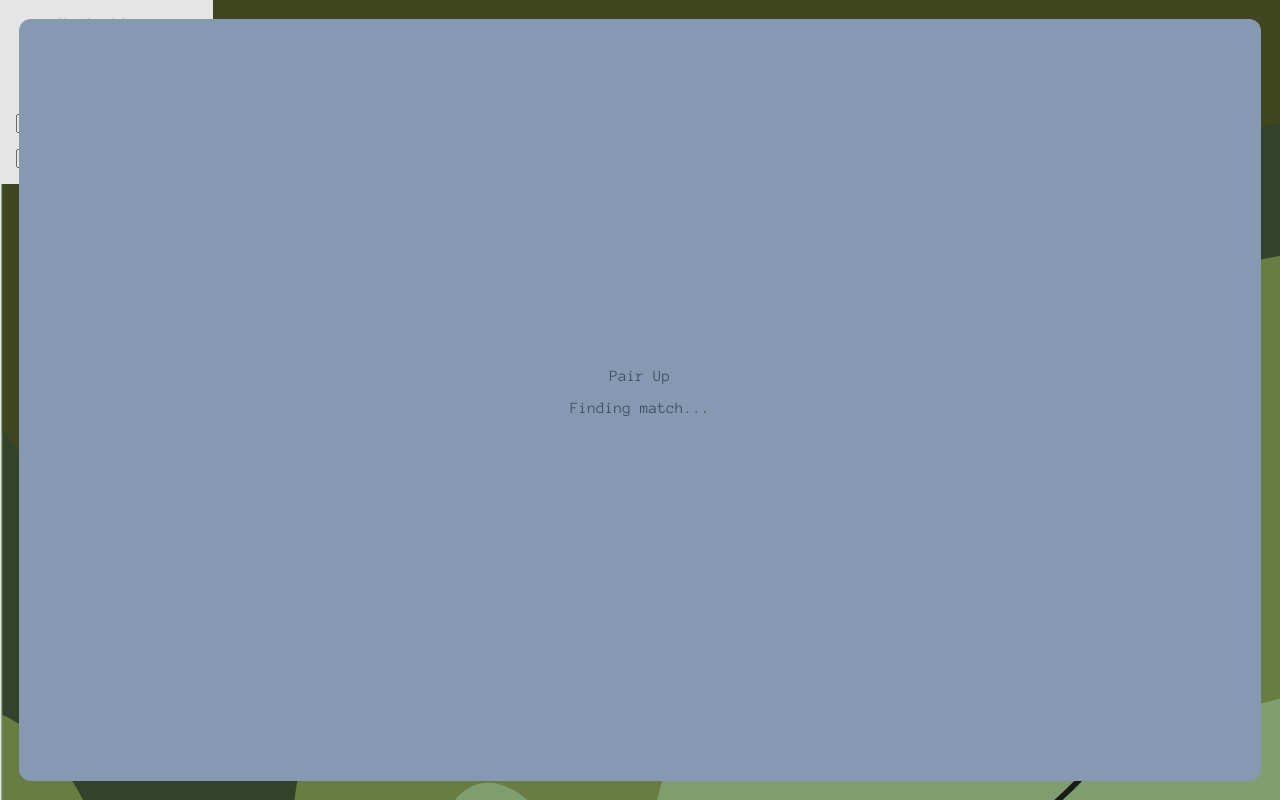
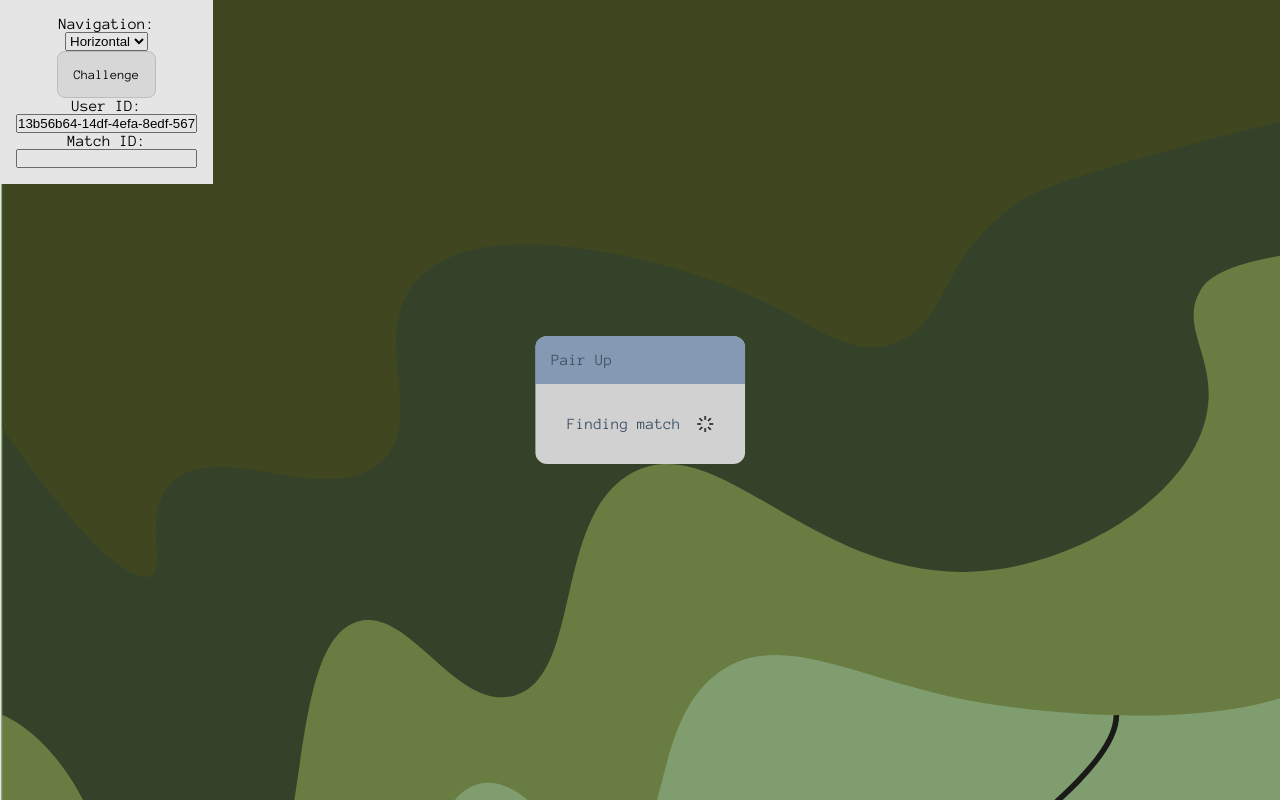
Before and after one commit to stefanvoegelisrf/bring-out-the-lobster, a website built with Vite: page index.html in a window 1280 px wide. Built offline with nearby package versions, Linux system fonts and the light colour scheme; what @microsoft/signalr would draw is missing.

Commit message:
refine dialog styling, add loading spinner

```diff
--- a/index.html
+++ b/index.html
@@ -33,23 +33,23 @@
         <img src="./images/MapofHotSingles.svg" alt="car rug" id="map">
     </div>
     <dialog id="challenge-dialog" class="tertiary">
-        <div class="challenge-content">
-            <div class="challenge-header secondary">
+        <div class="dialog-content">
+            <div class="dialog-header secondary">
                 <p id="challenge-instruction"></p>
             </div>
-            <div class="challenge-body"></div>
+            <div class="dialog-body"></div>
             <div class="challenge-footer">
                 <button id="submit-challenge" class="button-secondary">Submit</button>
             </div>
         </div>
     </dialog>
     <dialog id="welcome-dialog"></dialog>
-    <dialog id="pair-up-dialog">
-        <div class="pair-up-content">
-            <div class="pair-up-header">
+    <dialog id="pair-up-dialog" class="tertiary">
+        <div class="dialog-content">
+            <div class="dialog-header secondary">
                 <p>Pair Up</p>
             </div>
-            <div class="pair-up-body">
+            <div class="dialog-body">
                 <p id="pair-up-message"></p>
                 <div id="pair-up-options" class="hidden">
                     <button type="button" class="button-primary" data-value="1">Nosebleed</button>
@@ -57,6 +57,12 @@
                     <button type="button" class="button-primary" data-value="3">Limp</button>
                 </div>
             </div>
+    </dialog>
+    <dialog id="unmatched-dialog">
+
+    </dialog>
+    <dialog id="matched-dialog">
+
     </dialog>
     <template id="challenge-answer-template">
         <button class="challenge-answer button-secondary"></button>
--- a/script.js
+++ b/script.js
@@ -30,7 +30,6 @@ document.addEventListener('DOMContentLoaded', function () {
     horizonalSliderChanged(horizontalSlider.value);
 
     document.getElementById("navigation-select").addEventListener("change", navigationChanged);
-    navigationChanged();
 
     document.getElementById("show-challenge").addEventListener("click", showChallenge);
 
@@ -50,9 +49,18 @@ function hideIntroScreen() {
 
 /* Matching */
 
+function createLoadingSpinner() {
+    const loadingSpinner = document.createElement("span");
+    loadingSpinner.classList.add("loading-spinner");
+    return loadingSpinner;
+}
+
 function findMatch() {
     const pairUpMessage = document.getElementById("pair-up-message");
-    pairUpMessage.textContent = "Finding match...";
+    const message = document.createElement("span");
+    message.textContent = "Finding match";
+    pairUpMessage.appendChild(message);
+    pairUpMessage.appendChild(createLoadingSpinner());
     const pairUpDialog = document.getElementById("pair-up-dialog");
     pairUpDialog.showModal();
     userMatchFindingInterval = setInterval(() => {
--- a/style.css
+++ b/style.css
@@ -245,16 +245,16 @@ input[type=range]::-moz-range-track {
     color: var(--on-surface-tertiary);
 }
 
-.challenge-content {
+.dialog-content {
     display: flex;
     flex-direction: column;
 }
 
-.challenge-header {
+.dialog-header {
     padding: 1rem;
 }
 
-.challenge-body {
+.dialog-body {
     display: flex;
     flex-direction: column;
     justify-content: center;
@@ -337,11 +337,7 @@ button:hover {
     position: absolute;
     left: 50%;
     top: 50%;
-    width: 100%;
-    height: 100%;
     transform: translate(-50%, -50%);
-    background-color: var(--surface-secondary);
-    color: var(--on-surface-secondary);
     border: none;
     border-radius: var(--rounded-s);
 }
@@ -369,8 +365,32 @@ button:hover {
 
 #pair-up-message {
     padding: 1rem;
+    display: flex;
+    flex-direction: row;
+    gap: 1rem;
+    justify-content: center;
+    align-items: center;
 }
 
 dialog:focus {
     outline: none;
 }
+
+.loading-spinner {
+    background-image: url(./images/loading.svg);
+    background-size: cover;
+    animation: rotate-spinner 2s linear infinite;
+    width: 1rem;
+    height: 1rem;
+    display: inline-block;
+}
+
+@keyframes rotate-spinner {
+    0% {
+        transform: rotate(0deg);
+    }
+
+    100% {
+        transform: rotate(360deg);
+    }
+}
```
Also changed, not shown: images/loading.svg (added).
